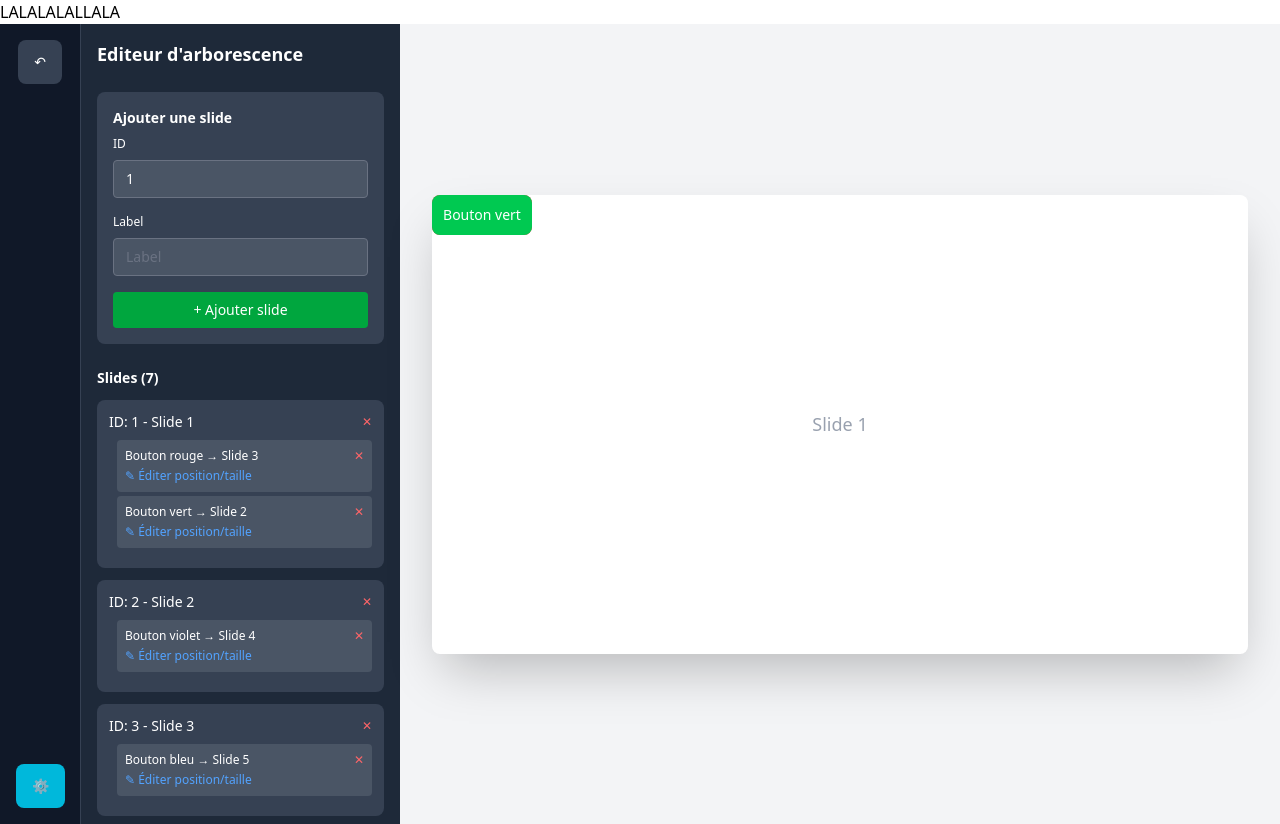
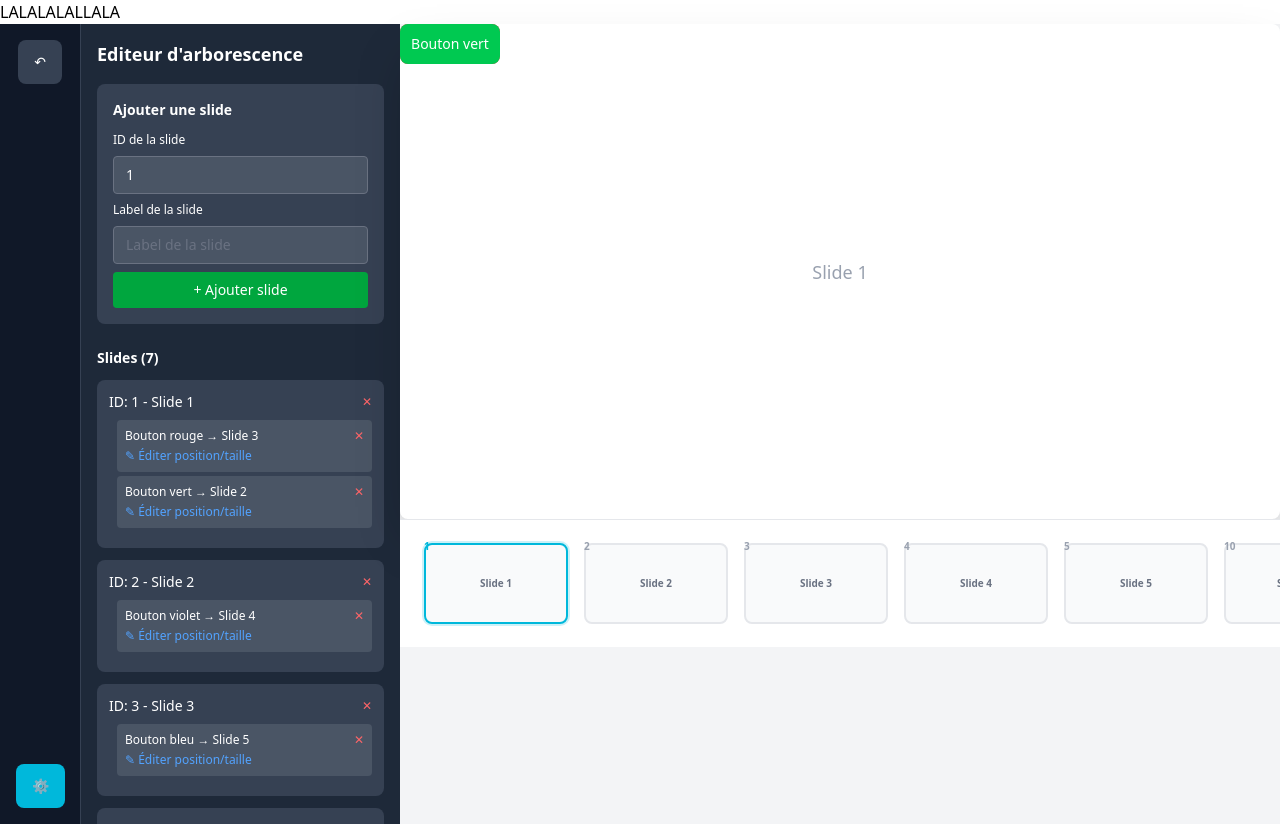
Before and after one commit to mizkyosia/ProjetInfoCIR3, a SvelteKit app: page /draft in a window 1280 px wide. Both pictures are taken after a click on the button "⚙️". Built offline with nearby package versions, Linux system fonts and the light colour scheme.

Commit message:
arborescence

```diff
--- a/package.json
+++ b/package.json
@@ -17,6 +17,7 @@
 		"@sveltejs/vite-plugin-svelte": "^6.2.1",
 		"@tailwindcss/forms": "^0.5.10",
 		"@tailwindcss/vite": "^4.1.17",
+		"prettier": "3.8.0",
 		"svelte": "^5.45.6",
 		"svelte-check": "^4.3.4",
 		"tailwindcss": "^4.1.17",
--- a/src/lib/maheb/DraggableButton.svelte
+++ b/src/lib/maheb/DraggableButton.svelte
@@ -1,23 +1,18 @@
 <script lang="ts">
     import { draggable } from '$lib/maheb/draggable';
-
     export let button: any;
     export let slideId: string | number;
     export let onNavigate: (id: string | number) => void;
     export let onUpdate: (slideId: string | number, buttonId: string, data: any) => void;
     export let colorClass: string;
-
     let hasDragged = false;
-
     const handleMouseDown = () => {
         hasDragged = false;
     };
-
     const handleMove = (x: number, y: number) => {
         hasDragged = true;
         onUpdate(slideId, button.id, { x, y });
     };
-
     const handleResize = (width: number, height: number) => {
         hasDragged = true;
         onUpdate(slideId, button.id, { width, height });
--- a/src/routes/draft/+page.svelte
+++ b/src/routes/draft/+page.svelte
@@ -3,21 +3,17 @@
     import DraggableButton from '$lib/maheb/DraggableButton.svelte';
     import SlideEditor from '$lib/maheb/SlideEditor.svelte';
 
-    // State management
     let currentSlide: number = 1;
     let history: number[] = [1];
     let showEditor: boolean = false;
-    let editingButton: string | null = null;
-
-    // Form inputs
     let newSlideLabel: string = '';
     let newSlideId: number = 1;
     let newButtonLabel: string = '';
     let newButtonColor: string = 'blue';
     let newButtonDestination: number = 2;
     let selectedSlideForButton: number = 1;
+    let editingButton: string | null = null;
 
-    // Color mapping
     const colorMap: Record<string, string> = {
         red: 'bg-red-500 hover:bg-red-600',
         green: 'bg-green-500 hover:bg-green-600',
@@ -29,75 +25,59 @@
         cyan: 'bg-cyan-500 hover:bg-cyan-600'
     };
 
-    // Navigation
-    const goToSlide = (slideNumber: number | string): void => {
-        const id = typeof slideNumber === 'string' ? parseInt(slideNumber) : slideNumber;
-        const slide = $presentation.slides.find(s => s.id === id);
+    function goToSlide(slideNumber: number): void {
+        const slide = $presentation.slides.find(s => s.id === slideNumber);
         if (slide) {
-            history.push(id);
-            currentSlide = id;
+            history.push(slideNumber);
+            currentSlide = slideNumber;
         }
-    };
+    }
 
-    const goBack = (): void => {
+    function goBack(): void {
         if (history.length > 1) {
             history.pop();
             currentSlide = history[history.length - 1];
         }
-    };
+    }
 
-    // Slide management
-    const addNewSlide = (): void => {
+    function addNewSlide(): void {
         if (newSlideLabel.trim() && newSlideId) {
             presentation.addSlideWithId(newSlideId, newSlideLabel);
             newSlideLabel = '';
             newSlideId = 1;
         }
-    };
+    }
 
-    const deleteSlide = (slideId: number | string): void => {
-        const id = typeof slideId === 'string' ? parseInt(slideId) : slideId;
-        if (confirm(`Supprimer la slide ${id} ?`)) {
-            presentation.deleteSlide(id);
-            if (currentSlide === id) {
+    function addNewButton(): void {
+        presentation.addButton(selectedSlideForButton, newButtonLabel, newButtonColor, newButtonDestination);
+        newButtonLabel = '';
+        newButtonColor = 'blue';
+    }
+
+    function deleteSlide(slideId: number): void {
+        if (confirm(`Supprimer la slide ${slideId} ?`)) {
+            presentation.deleteSlide(slideId);
+            if (currentSlide === slideId) {
                 currentSlide = 1;
                 history = [1];
             }
         }
-    };
+    }
 
-    // Button management
-    const addNewButton = (): void => {
-        presentation.addButton(selectedSlideForButton, newButtonLabel, newButtonColor, newButtonDestination);
-        newButtonLabel = '';
-        newButtonColor = 'blue';
-    };
-
-    const handleDeleteButton = (slideId: number | string, buttonId: string): void => {
-        const id = typeof slideId === 'string' ? parseInt(slideId) : slideId;
-        presentation.deleteButton(id, buttonId);
-    };
-
-    const handleEditButton = (slideId: number | string | null, buttonId: string | null, data: any): void => {
+    function updateButtonWrapper(slideId: number | null, buttonId: string | null, updates: Record<string, any>): void {
         if (buttonId === null) {
             editingButton = null;
         } else {
             editingButton = buttonId;
-            if (slideId && Object.keys(data).length > 0) {
-                const id = typeof slideId === 'string' ? parseInt(slideId) : slideId;
-                presentation.updateButton(id, buttonId, data);
+            if (slideId && Object.keys(updates).length > 0) {
+                presentation.updateButton(slideId, buttonId, updates);
             }
         }
-    };
-
-    const handleUpdateButton = (slideId: number | string, buttonId: string, data: any): void => {
-        const id = typeof slideId === 'string' ? parseInt(slideId) : slideId;
-        presentation.updateButton(id, buttonId, data);
-    };
+    }
 </script>
 
 <div class="flex h-screen w-full bg-gray-100">
-    <!-- Left Sidebar -->
+    <!-- Left Sidebar: Back Button & Editor Toggle -->
     <aside class="w-20 bg-gray-900 flex flex-col items-center justify-between py-4 flex-shrink-0">
         <button
             on:click={goBack}
@@ -116,83 +96,85 @@
         </button>
     </aside>
 
-    <!-- Editor Panel -->
+    <!-- Editor Panel (optional right sidebar) -->
     {#if showEditor}
         <aside class="w-80 bg-gray-800 text-white overflow-y-auto flex-shrink-0 border-l border-gray-700">
-            <div class="p-4 space-y-6">
-                <h2 class="text-lg font-bold">Editeur d'arborescence</h2>
+            <div class="p-4">
+                <h2 class="text-lg font-bold mb-4">Editeur d'arborescence</h2>
 
-                <!-- Add Slide Form -->
-                <form on:submit|preventDefault={addNewSlide} class="p-4 bg-gray-700 rounded-lg space-y-2">
-                    <h3 class="font-bold text-sm">Ajouter une slide</h3>
-                    <label class="text-xs block" for="slide-id">ID</label>
+                <!-- Add Slide Section -->
+                <div class="mb-6 p-4 bg-gray-700 rounded-lg">
+                    <h3 class="font-bold mb-3 text-sm">Ajouter une slide</h3>
+                    <label class="text-xs mb-2 block" for="slide-id">ID de la slide</label>
                     <input
                         id="slide-id"
                         type="number"
                         placeholder="ID"
-                        bind:value={newSlideId}
-                        class="w-full px-3 py-2 rounded bg-gray-600 text-white text-sm"
+                        value={newSlideId}
+                        on:change={(e) => newSlideId = parseInt((e.target as HTMLInputElement).value)}
+                        class="w-full px-3 py-2 rounded bg-gray-600 text-white text-sm mb-2"
                     />
-                    <label class="text-xs block mt-2" for="slide-label">Label</label>
+                    <label class="text-xs mb-2 block" for="slide-label">Label de la slide</label>
                     <input
                         id="slide-label"
                         type="text"
-                        placeholder="Label"
+                        placeholder="Label de la slide"
                         bind:value={newSlideLabel}
-                        class="w-full px-3 py-2 rounded bg-gray-600 text-white text-sm"
+                        class="w-full px-3 py-2 rounded bg-gray-600 text-white text-sm mb-2"
                     />
                     <button
-                        type="submit"
-                        class="w-full px-3 py-2 mt-2 bg-green-600 hover:bg-green-700 rounded text-sm font-medium"
+                        on:click={addNewSlide}
+                        class="w-full px-3 py-2 bg-green-600 hover:bg-green-700 rounded text-sm font-medium"
                     >
                         + Ajouter slide
                     </button>
-                </form>
+                </div>
 
                 <!-- Slides List -->
-                <div>
-                    <h3 class="font-bold text-sm mb-3">Slides ({$presentation.slides.length})</h3>
+                <div class="mb-6">
+                    <h3 class="font-bold mb-3 text-sm">Slides ({$presentation.slides.length})</h3>
                     {#each $presentation.slides as slide (slide.id)}
                         <SlideEditor
                             {slide}
                             {editingButton}
                             onNavigate={goToSlide}
                             onDeleteSlide={deleteSlide}
-                            onDeleteButton={handleDeleteButton}
-                            onEditButton={handleEditButton}
+                            onDeleteButton={(slideId, buttonId) => presentation.deleteButton(slideId, buttonId)}
+                            onEditButton={updateButtonWrapper}
                         />
                     {/each}
                 </div>
 
-                <!-- Add Button Form -->
-                <form on:submit|preventDefault={addNewButton} class="p-4 bg-gray-700 rounded-lg space-y-2">
-                    <h3 class="font-bold text-sm">Ajouter un bouton</h3>
+                <!-- Add Button Section -->
+                <div class="p-4 bg-gray-700 rounded-lg">
+                    <h3 class="font-bold mb-3 text-sm">Ajouter un bouton</h3>
 
-                    <label class="text-xs block" for="slide-select">Slide</label>
+                    <label class="text-xs mb-2 block" for="slide-select">Slide à modifier</label>
                     <select
                         id="slide-select"
-                        bind:value={selectedSlideForButton}
-                        class="w-full px-3 py-2 rounded bg-gray-600 text-white text-sm"
+                        value={selectedSlideForButton}
+                        on:change={(e) => selectedSlideForButton = parseInt((e.target as HTMLSelectElement).value)}
+                        class="w-full px-3 py-2 rounded bg-gray-600 text-white text-sm mb-3"
                     >
                         {#each $presentation.slides as slide}
                             <option value={slide.id}>Slide {slide.id}</option>
                         {/each}
                     </select>
 
-                    <label class="text-xs block mt-2" for="button-label">Label</label>
+                    <label class="text-xs mb-2 block" for="button-label">Label du bouton</label>
                     <input
                         id="button-label"
                         type="text"
-                        placeholder="Libellé du bouton"
+                        placeholder="Ex: Bouton rouge"
                         bind:value={newButtonLabel}
-                        class="w-full px-3 py-2 rounded bg-gray-600 text-white text-sm"
+                        class="w-full px-3 py-2 rounded bg-gray-600 text-white text-sm mb-3"
                     />
 
-                    <label class="text-xs block mt-2" for="button-color">Couleur</label>
+                    <label class="text-xs mb-2 block" for="button-color">Couleur</label>
                     <select
                         id="button-color"
                         bind:value={newButtonColor}
-                        class="w-full px-3 py-2 rounded bg-gray-600 text-white text-sm"
+                        class="w-full px-3 py-2 rounded bg-gray-600 text-white text-sm mb-3"
                     >
                         <option value="red">Rouge</option>
                         <option value="green">Vert</option>
@@ -204,27 +186,30 @@
                         <option value="cyan">Cyan</option>
                     </select>
 
-                    <label class="text-xs block mt-2" for="button-destination">Destination</label>
+                    <label class="text-xs mb-2 block" for="button-destination">Slide destination</label>
                     <input
                         id="button-destination"
                         type="number"
-                        bind:value={newButtonDestination}
-                        class="w-full px-3 py-2 rounded bg-gray-600 text-white text-sm"
+                        value={newButtonDestination}
+                        on:change={(e) => newButtonDestination = parseInt((e.target as HTMLInputElement).value)}
+                        class="w-full px-3 py-2 rounded bg-gray-600 text-white text-sm mb-3"
                     />
 
                     <button
-                        type="submit"
-                        class="w-full px-3 py-2 mt-2 bg-blue-600 hover:bg-blue-700 rounded text-sm font-medium"
+                        on:click={addNewButton}
+                        class="w-full px-3 py-2 bg-blue-600 hover:bg-blue-700 rounded text-sm font-medium"
                     >
                         + Ajouter bouton
                     </button>
-                </form>
+                </div>
             </div>
         </aside>
     {/if}
 
     <!-- Main Slide Area -->
-    <main class="flex-1 flex items-center justify-center p-8">
+    <main class="flex-1 flex flex-col min-w-0 relative">
+
+        <!-- Slide Container (PowerPoint style) -->
         <div class="w-full max-w-4xl bg-white rounded-lg shadow-2xl" style="aspect-ratio: 16/9;">
             {#each $presentation.slides as slide (slide.id)}
                 {#if currentSlide === slide.id}
@@ -233,6 +218,7 @@
                             <p class="text-lg">{slide.label}</p>
                         </div>
 
+                        <!-- Dynamic Navigation Buttons -->
                         {#if slide.buttons.length > 0}
                             <div class="absolute inset-0">
                                 {#each slide.buttons as button (button.id)}
@@ -241,7 +227,7 @@
                                         slideId={slide.id}
                                         colorClass={colorMap[button.color] || 'bg-gray-500 hover:bg-gray-600'}
                                         onNavigate={goToSlide}
-                                        onUpdate={handleUpdateButton}
+                                        onUpdate={(slideId: number, buttonId: string, updates: Record<string, any>) => presentation.updateButton(slideId, buttonId, updates)}
                                     />
                                 {/each}
                             </div>
@@ -250,5 +236,38 @@
                 {/if}
             {/each}
         </div>
+        <footer class="h-32 bg-white border-t border-gray-200 flex items-center px-6 gap-4 overflow-x-auto no-scrollbar">
+    {#each $presentation.slides as slide (slide.id)}
+        <button
+            on:click={() => goToSlide(slide.id)}
+            class="flex-shrink-0 group relative focus:outline-none"
+        >
+            <span
+                class="absolute -top-1 left-0 text-[10px] font-bold
+                {currentSlide === slide.id ? 'text-cyan-500' : 'text-gray-400'}"
+            >
+                {slide.id}
+            </span>
+
+            <div
+                class="w-36 aspect-video rounded-lg border-2 transition-all duration-200
+                bg-gray-50 flex items-center justify-center
+                {currentSlide === slide.id
+                    ? 'border-cyan-500 ring-2 ring-cyan-500/20'
+                    : 'border-gray-200 hover:border-gray-300'}"
+            >
+                <span class="text-[10px] font-semibold text-gray-500 truncate px-2">
+                    {slide.label}
+                </span>
+            </div>
+        </button>
+    {/each}
+</footer>
+
     </main>
 </div>
+
+<style>
+    .no-scrollbar::-webkit-scrollbar { display: none; }
+    .no-scrollbar { scrollbar-width: none; }
+</style>
```
Also changed, not shown: src/lib/maheb/ButtonInput.svelte (line endings or trailing spaces), 1 other file (tests, documents, lock files or other folders).
